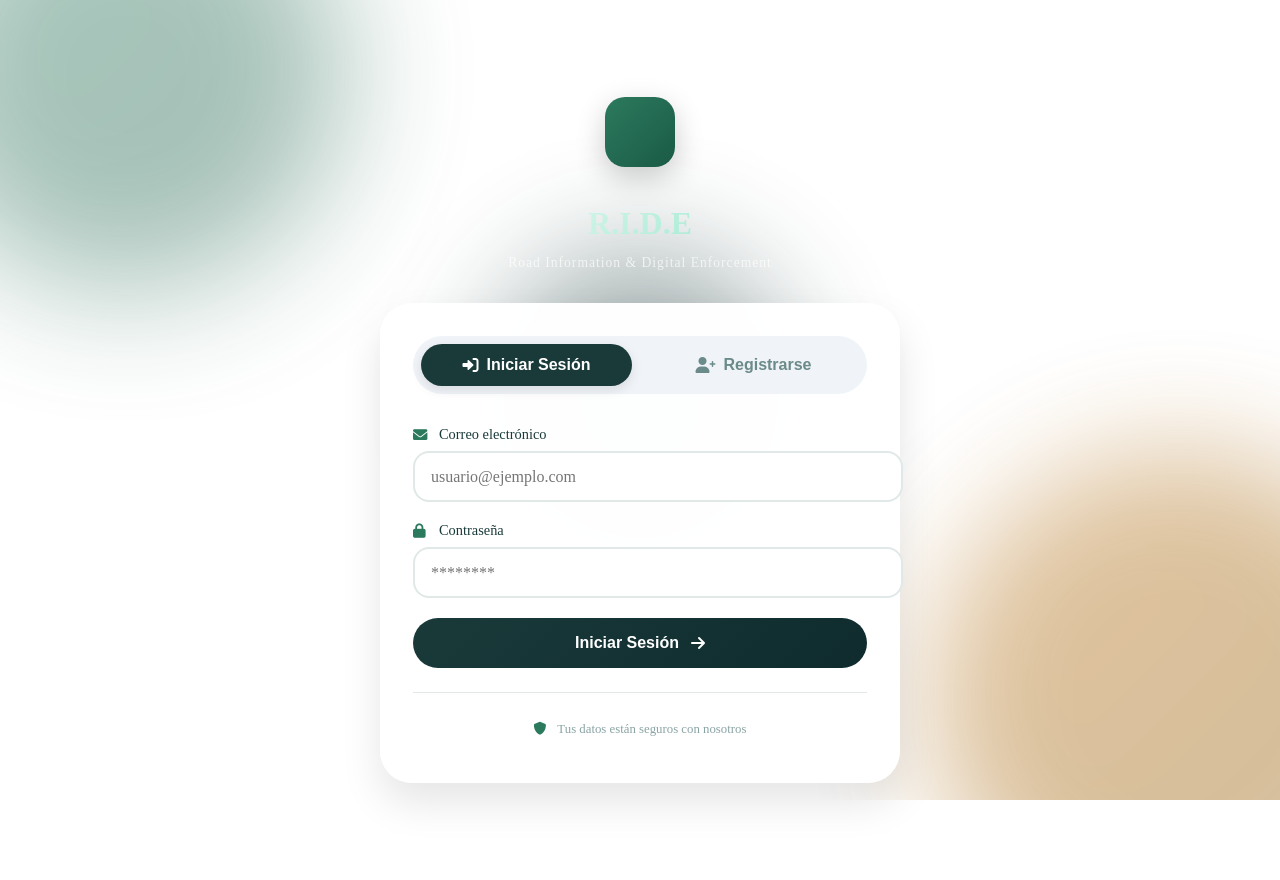
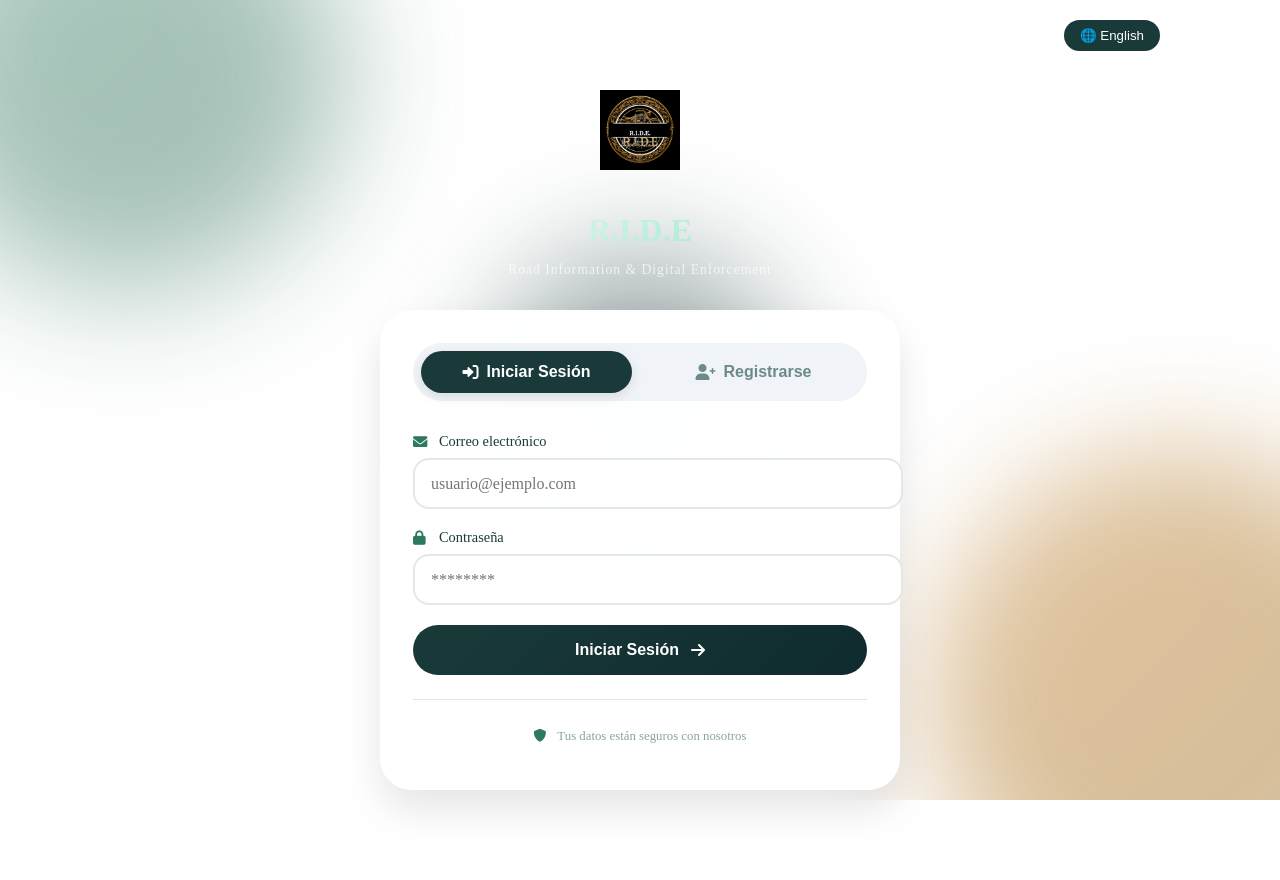
Before and after one commit to mooffunu28/ride-node, a website: page frontend/index.html in a window 1280 px wide. Drawn offline with Linux system fonts and the light colour scheme.

Commit message:
Feat: agregar logo en login/registro y dashboard

```diff
--- a/frontend/index.html
+++ b/frontend/index.html
@@ -7,6 +7,43 @@
     <link href="https://fonts.googleapis.com/css2?family=Inter:wght@300;400;500;600;700;800&display=swap" rel="stylesheet">
     <link rel="stylesheet" href="https://cdnjs.cloudflare.com/ajax/libs/font-awesome/6.0.0-beta3/css/all.min.css">
     <link rel="stylesheet" href="/css/style.css">
+    <style>
+        .btn-idioma-flotante {
+            position: fixed;
+            top: 20px;
+            right: 120px;
+            z-index: 1000;
+            background: #1a3a3a;
+            color: white;
+            border: none;
+            padding: 0.5rem 1rem;
+            border-radius: 40px;
+            cursor: pointer;
+            font-weight: 500;
+            transition: all 0.3s;
+        }
+        .btn-idioma-flotante:hover {
+            background: #2c7a5e;
+            transform: scale(1.02);
+        }
+        .logout-btn {
+            position: fixed;
+            top: 20px;
+            right: 20px;
+            z-index: 100;
+        }
+        .brand-logo {
+            width: 80px;
+            height: auto;
+            margin-bottom: 1rem;
+            display: inline-block;
+        }
+        .dashboard-logo {
+            width: 60px;
+            height: auto;
+            margin-bottom: 1rem;
+        }
+    </style>
 </head>
 <body>
     <!-- Fondo con efecto de movimiento -->
@@ -16,13 +53,16 @@
         <div class="bg-shape shape-3"></div>
     </div>
 
+    <!-- Botón de idioma flotante -->
+    <button id="btnIdiomaIndex" class="btn-idioma-flotante">
+        🌐 English
+    </button>
+
     <div class="auth-wrapper">
         <div class="auth-container">
             <!-- Logo y branding -->
             <div class="auth-brand">
-                <div class="brand-icon">
-                    <i class="fas fa-shield-haltered"></i>
-                </div>
+                <img src="/assets/logo.png" alt="R.I.D.E. Logo" class="brand-logo" onerror="this.style.display='none'">
                 <h1 class="brand-title">R.I.D.E</h1>
                 <p class="brand-subtitle">Road Information & Digital Enforcement</p>
             </div>
@@ -113,6 +153,7 @@
                 </button>
 
                 <div class="welcome-card">
+                    <img src="/assets/logo.png" alt="R.I.D.E." class="dashboard-logo" onerror="this.style.display='none'">
                     <h1 id="welcomeTitle">🚦 ¡Bienvenido!</h1>
                     <p id="userEmail" class="user-email"></p>
                     <p id="vehiculoMensaje" style="margin-top: 10px; font-size: 0.9rem;"></p>
```
Also changed, not shown: frontend/assets/logo.png (added).
